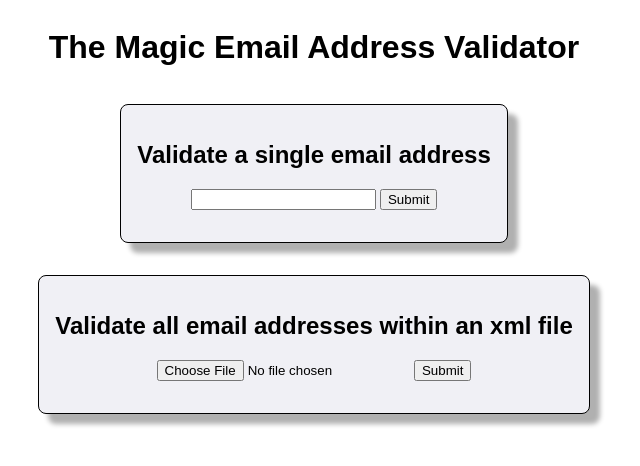
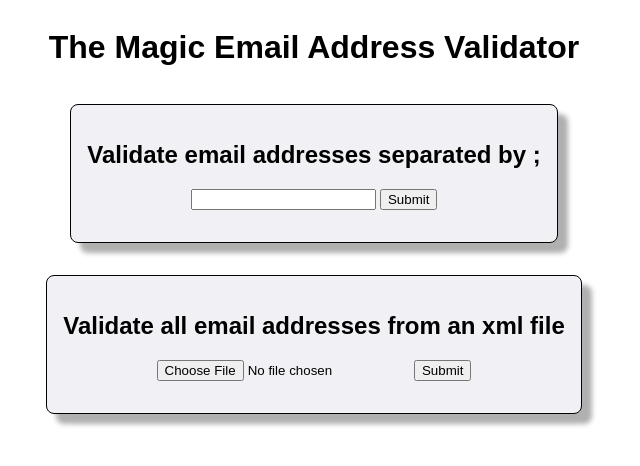
Before and after one commit to lochmann-b/TMEAV, a Flask app: page / in a window 1280 px wide. Shown: the top 466 px of the page, without its empty margins (326-966 px from the left). Run offline with Flask 2, Linux system fonts and the light colour scheme.

Commit message:
template updated

```diff
--- a/app/templates/index.html
+++ b/app/templates/index.html
@@ -10,7 +10,7 @@
             The Magic Email Address Validator
         </h1>
         <div class="card">
-            <h2>Validate a single email address</h2>
+            <h2>Validate email addresses separated by ;</h2>
             <form method="POST">
                 <!-- send a post request to the server when submit clicked -->
                 <input type="text" name="email" />
@@ -29,7 +29,7 @@
         </div>
 
         <div class="card">
-            <h2>Validate all email addresses within an xml file</h2>
+            <h2>Validate all email addresses from an xml file</h2>
             <form method="post" enctype="multipart/form-data">
                 <!-- send a post request to the server when submit clicked -->
                 <input name="file" type="file" accept="text/xml">
```
